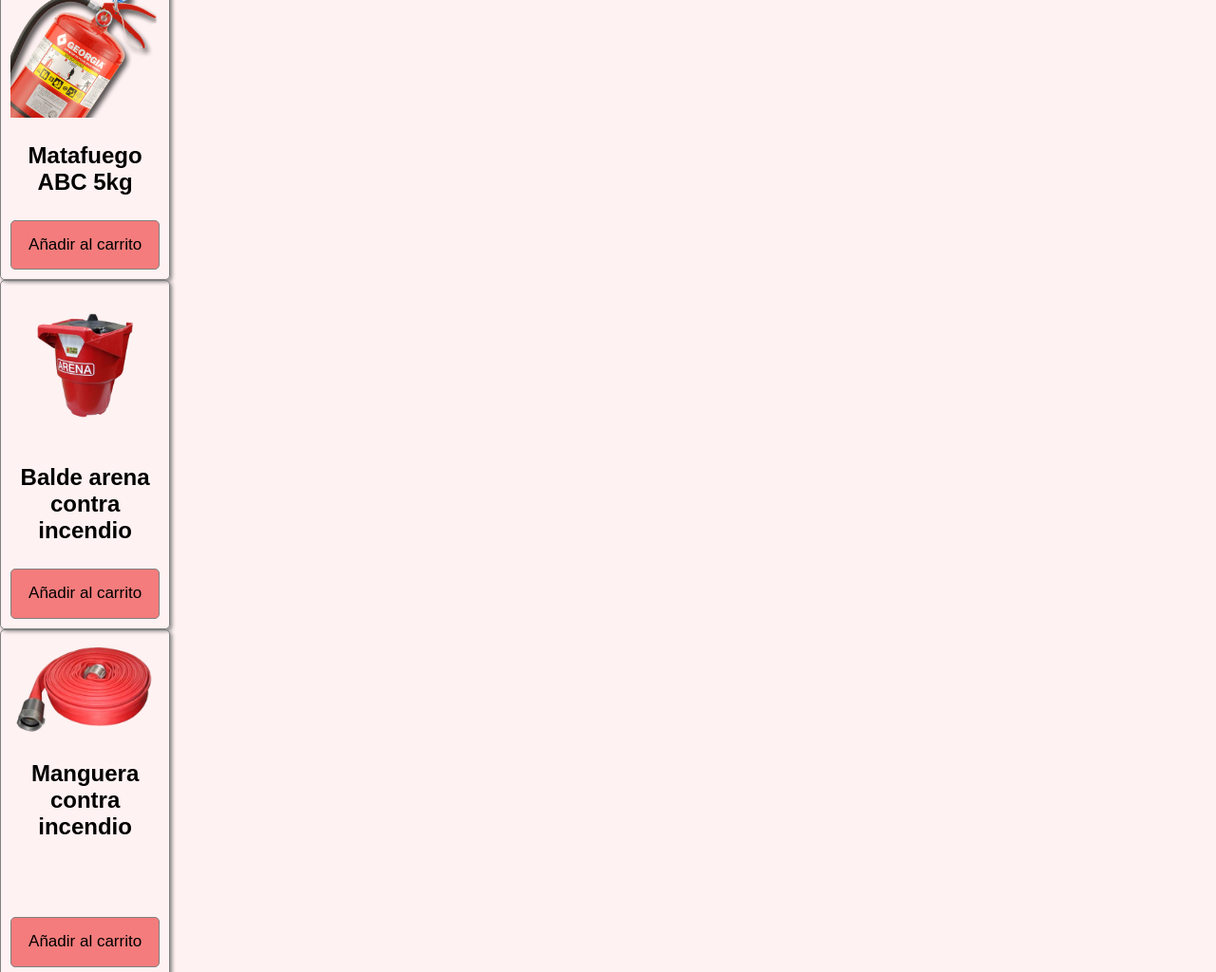
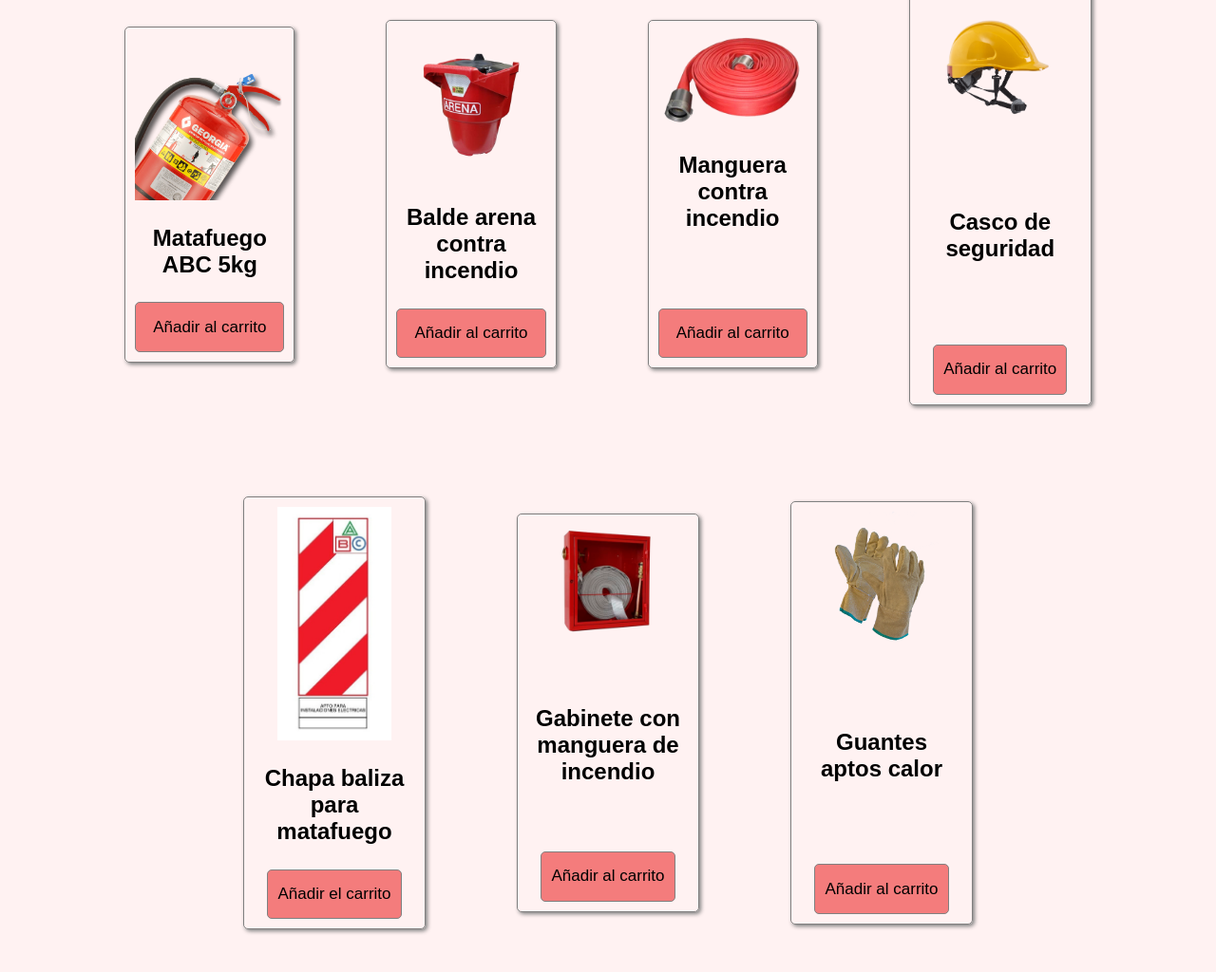
Before and after one commit to Tomas-caruana/pre-entrega3-Caruana, a website: page pages/productos.html in a window 1280 px wide. Shown: the part 340-1364 px from the top of the page at 95% size. Drawn offline with Linux system fonts and the light colour scheme.

Commit message:
seccion de productos realizados en sass, correccion de errores en el navbar

```diff
--- a/pages/productos.html
+++ b/pages/productos.html
@@ -33,7 +33,7 @@
 
     <main class="main-productos">
         <h1> Productos </h1>
-        <h2> Acá vas a encontrar todos nuestros productos!</h2>
+        <h2>¡Acá vas a encontrar todos nuestros productos!</h2>
         <section class="productos">
             <div class="card-uno">
                 <img src="../img/5kg.png" alt="Mat 5kg">
@@ -52,6 +52,26 @@
                 <h3 class="nombre-tres">Manguera contra incendio</h3>
                 <button class="btn-card-tres">Añadir al carrito</button>
             </div>
+            <div class="card-cuatro">
+                <img src="../img/casco.png" alt="casco de seguridad">
+                <h3 class="nombre-cuatro">Casco de seguridad</h3>
+                <button class="btn-card">Añadir al carrito</button>
+            </div>
+            <div class="card-cinco">
+                <img src="../img/chapa.jpg" alt="chapa para matafuegos">
+                <h3 class="nombre-cuatro">Chapa baliza para matafuego</h3>
+                <button class="btn-card">Añadir el carrito</button>
+            </div>
+            <div class="card-seis">
+                <img src="../img/gabinete.png" alt="Gabinete incendio">
+                <h3 class="nombre-seis">Gabinete con manguera de incendio</h3>
+                <button class="btn-card">Añadir al carrito</button>
+            </div>
+            <div class="card-siete">
+                <img src="../img/guantes.png" alt="Guantes aptos fuego">
+                <h3 class="nombre-siete">Guantes aptos calor</h3>
+                <button class="btn-card">Añadir al carrito</button>
+            </div>
         </section>
     </main>
 
--- a/sass/estilos.scss
+++ b/sass/estilos.scss
@@ -5,4 +5,5 @@
 @import "utilities/index-styles";
 @import "utilities/pages-styles";
 @import "utilities/inicio";
-@import "utilities/info-eci"
+@import "utilities/info-eci";
+@import "utilities/productos";
--- a/sass/utilities/_pages-styles.scss
+++ b/sass/utilities/_pages-styles.scss
@@ -4,6 +4,8 @@ body{
     font-family: 'Rubik', sans-serif;
 
     header{
+        display: flex;
+        justify-content: space-between;
         background-color: $color-footer-header;
         div{
             a{
@@ -25,7 +27,6 @@ body{
                 display: flex;
                 flex-direction: row;
                 gap: 1.4rem;
-                justify-content: end;
                 padding: 20px;
                 margin-left: 15px;
                 li{
--- a/sass/utilities/_productos.scss
+++ b/sass/utilities/_productos.scss
@@ -1,18 +1,104 @@
 /***************Estilo Productos************/
 body{
-.main-productos{
+    .main-productos{
     h1{
+        color: $color-encabezado;
         display: flex;
         justify-content: flex-start;
-        color: $color-encabezado;
+        margin: 3rem;
     }
     h2{
         color: $color-encabezado;
+        font-size: 28px;
     }
     .productos{
         display: flex;
-        flex-direction: column;
         align-items: center;
+        align-content: space-between;
+        flex-wrap: wrap;
+        gap: 6rem;
+        margin-top: 4rem;
+        margin-bottom: 4rem;
+        justify-content: center;
+
+        .card-cuatro{
+            display: flex;
+            flex-direction: column;
+            align-items: center;
+            padding: 10px;
+            gap: 5rem;
+            width: 15%;
+            border: 1.5px solid gray;
+            box-shadow: 2px 2px 4px gray;
+            border-radius: 5px;
+            text-align: center;
+            img{
+                width: 140px;
+            }
+            .btn-card{
+                padding: 10px;
+            }
+        }
+
+        .card-cinco{
+            display: flex;
+            flex-direction: column;
+            align-items: center;
+            padding: 10px;
+            gap: 1.2rem;
+            width: 15%;
+            border: 1.5px solid gray;
+            box-shadow: 2px 2px 4px gray;
+            border-radius: 5px;
+            text-align: center;
+            img{
+                width: 120px;
+            }
+            .btn-card{
+                padding: 10px;
+            }
+        }
+
+        .card-seis{
+            display: flex;
+            flex-direction: column;
+            align-items: center;
+            padding: 10px;
+            gap: 4rem;
+            width: 15%;
+            border: 1.5px solid gray;
+            box-shadow: 2px 2px 4px gray;
+            border-radius: 5px;
+            text-align: center;
+            img{
+                width: 120px;
+            }
+            .btn-card{
+                padding: 10px;
+            }
+        }
+
+        .card-siete{
+            display: flex;
+            flex-direction: column;
+            align-items: center;
+            padding: 10px;
+            gap:5rem;
+            width: 15%;
+            border: 1.5px solid gray;
+            box-shadow: 2px 2px 4px gray;
+            border-radius: 5px;
+            text-align: center;
+            img{
+                width: 120px;
+            }
+            .btn-card{
+                padding: 10px;
+            }
+        }
     }
 }
+.footer-pages{
+    padding: 1.2rem;
 }
+}
```
Also changed, not shown: css/styles.css, img/casco.png (added), img/chapa.jpg (added), img/gabinete.png (added), img/guantes.png (added).
